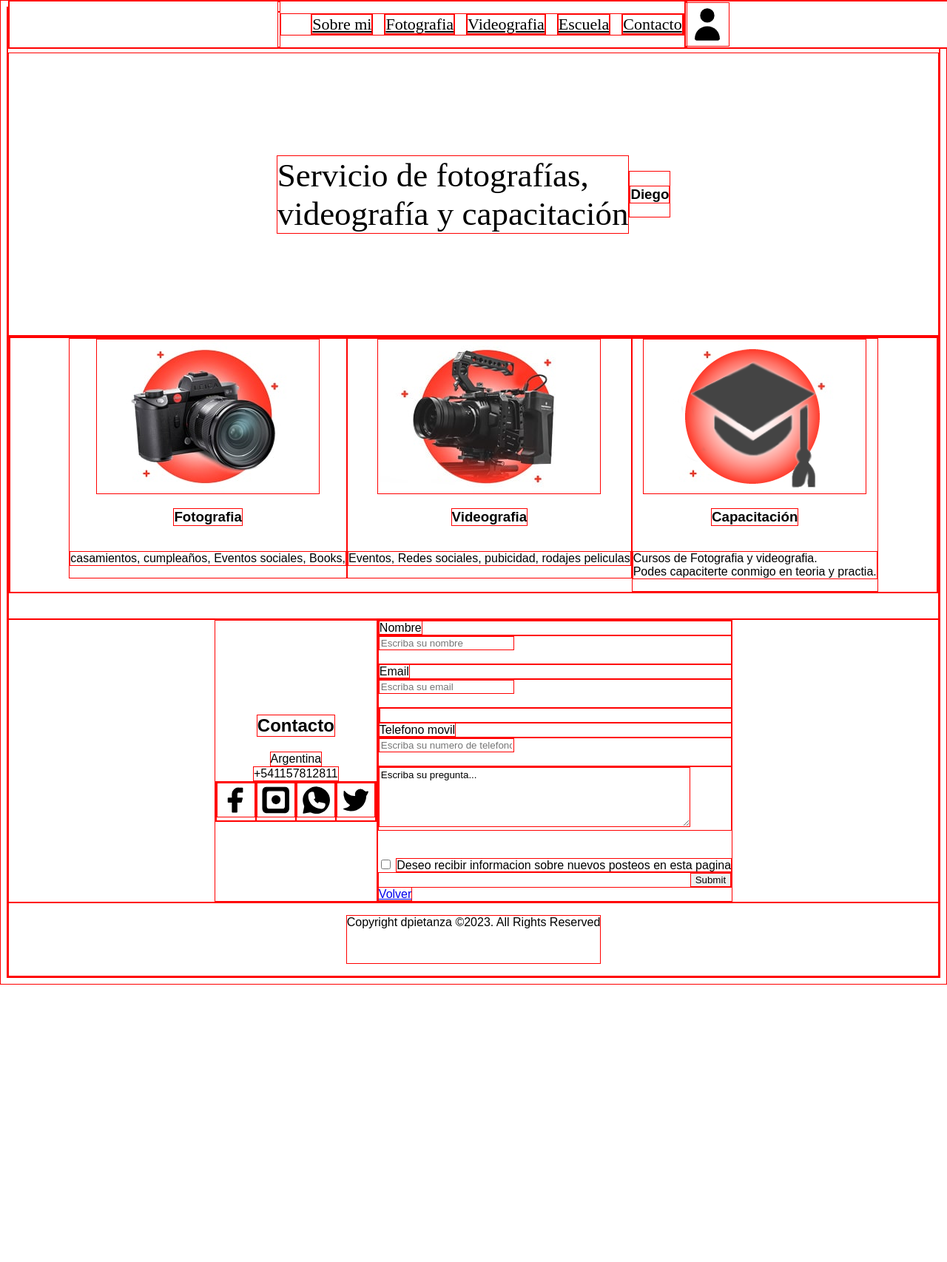
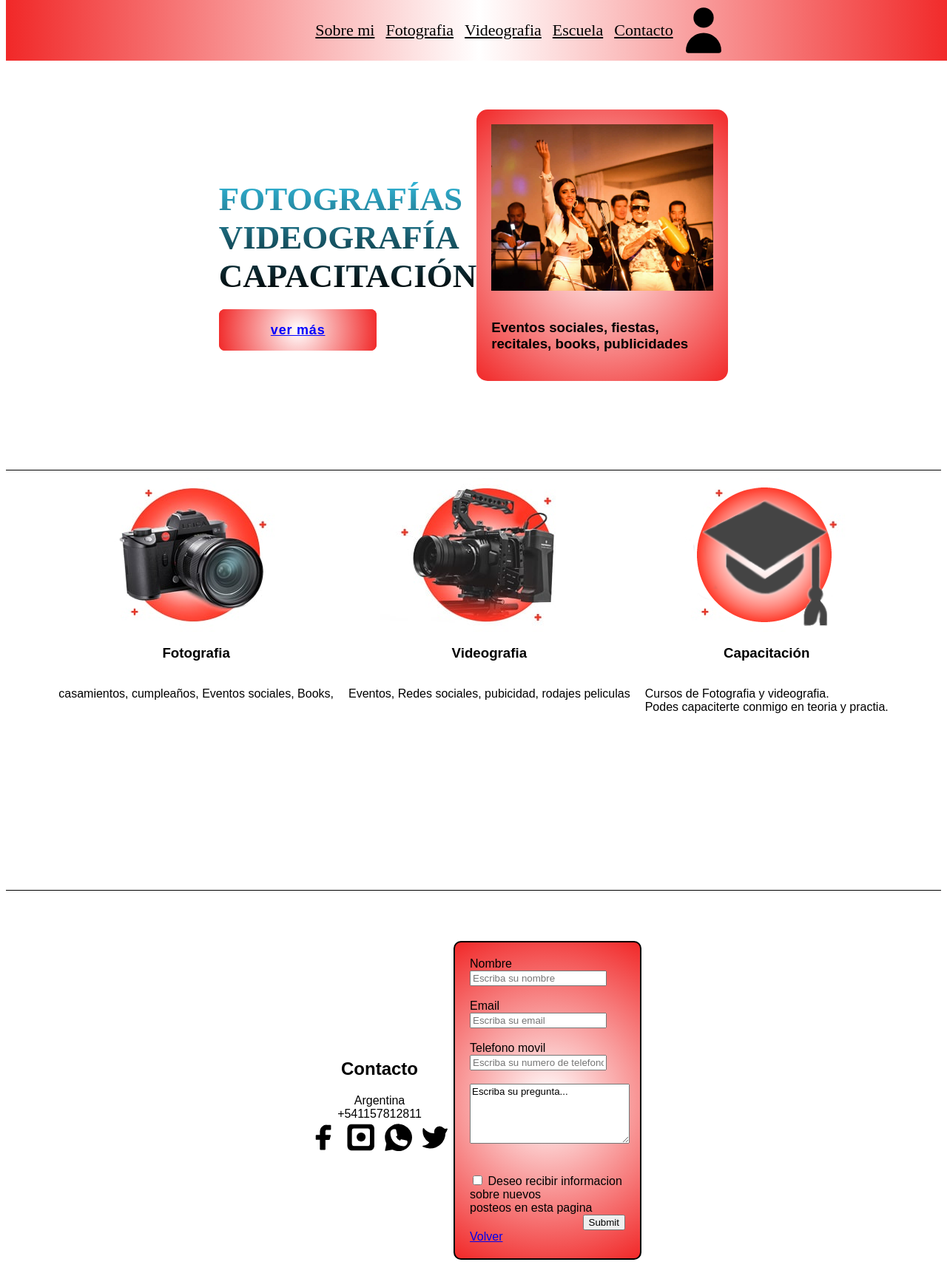
Before and after one commit to DiegoPietanza/TP_integrador, a plain HTML site: page index.html in a window 1280 px wide. Shown: the top 1706 px of the page at 74% size. Before the commit the page ends 1331 px from the top, so only its background shows below. Drawn offline with Linux system fonts and the light colour scheme.

Commit message:
actualizacion 2.0 subida inetgrador

```diff
--- a/estilos.css
+++ b/estilos.css
@@ -30,17 +30,31 @@
 
 }
 * {
-    border: 1px solid rgb(255, 0, 0);
+    /*border: 1px solid rgb(255, 0, 0);*/
     font-family: 'Adobe Gothic Std B', Arial, Helvetica, sans-serif;
     list-style-type: none;
 
 }
 
-.titulopag {
+.titulopag h1 {
     color: var(--text-color-titulo);
-    font-family: 'Adobe Gothic Std B';
+    font-family: "Bodoni MT Black" ,'Adobe Gothic Std B';
     font-size: 45px;
-    :
+    background: linear-gradient(to top, #000000, #32b8da);
+    background-clip: text;
+    color: transparent;
+    -webkit-background-clip: text;
+    }
+
+.titulopag a {
+    color: blue;
+    background: rgb(255,255,255);
+    background: radial-gradient(circle, rgba(255,255,255,1) 0%, rgba(241,40,40,1) 100%);
+    width: 138px;
+    padding: 8px 0px;
+    border-radius: 10px;
+    font-size: 18px;
+    text-align: center;
 
 }
 .nav {
@@ -49,7 +63,10 @@
         position:fixed;
         top:0;
         width:100%;
-        background-color: var(--nav-fondo);
+        height: 82px;
+        background: rgb(241,40,40);
+        background: linear-gradient(90deg, rgba(241,40,40,1) 0%, rgba(255,255,255,1) 50%, rgba(241,40,40,1) 100%);
+        /*background-color: var(--nav-fondo);*/
 
 }
 nav:hover {
@@ -64,6 +81,10 @@ body {
 }
 .producto {
     grid-area: producto;
+    display: flex;
+    flex-direction: row;
+    padding-bottom: 120px;
+    padding-top: 80px;
 
 }
 
@@ -74,6 +95,10 @@ body {
 
 .contacto {
     grid-area: contacto;
+    display: flex;
+    justify-content: center;
+    align-items: center;
+    border-top: solid 1px #000000;
 
 }
 
@@ -81,6 +106,7 @@ body {
     grid-area: footer;
     display: flex;
     justify-content: center;
+    align-items: end;
 
 }
 .nav_menu {
@@ -93,6 +119,7 @@ body {
     display: flex;
     align-items: center;
     gap: 15px;
+
 
 
 }
@@ -116,6 +143,8 @@ body {
     flex-direction: column;
     align-items: center;
     justify-content: center;
+
+    padding: 10px;
 }
 .contacto{
     display: flex;
@@ -149,6 +178,9 @@ body {
 }
 .pers-list{
     position: absolute;
+    border: solid #000000;
+    background: rgb(255,255,255);
+    background: radial-gradient(circle, rgba(255,255,255,1) 0%, rgba(241,40,40,1) 100%);
     top: 65px;
     left: 5%;
     right: 5%;
@@ -161,17 +193,19 @@ body {
     gap: 25px;
     z-index: 2;
     display: none;
+
 }
 
 #pers-toggle:checked  + .pers-list {
     display: flex;
     justify-content: center;
-    align-items: center;
+
     }
 .producto {
     display: flex;
     justify-content: center;
     align-items: center;
+    border-bottom: solid 1px black;
 
 
 }
@@ -196,3 +230,48 @@ body {
     display: flex;
     justify-content: end;
 }
+.hero-card {
+    width: 300px;
+    background: rgb(255,255,255);
+    background: radial-gradient(circle, rgba(255,255,255,1) 0%, rgba(241,40,40,1) 100%);
+
+    padding: 20px;
+    border-radius: 15px;
+    display: flex;
+    flex-direction: column;
+    justify-content: center;
+    gap: 20px;
+
+}
+.pedircontacto_ {
+
+
+
+
+}
+.pedircontacto_ {
+
+    border: solid 2px;
+    border-radius: 10px;
+    padding: 20px;
+    width: 210px;
+    background: rgb(255,255,255);
+    background: radial-gradient(circle, rgba(255,255,255,1) 0%, rgba(241,40,40,1) 100%);
+    justify-content: center;
+
+}
+.pedircontacto_ textarea {
+    width:100%;
+    word-wrap: break-word;
+
+}
+
+.titulopag .elemento-button {
+    font-family: "Mulish", Sans-serif;
+    font-size: 18px;
+    font-weight: 700;
+    letter-spacing: 0.8px;
+    background-color: #F43627;
+    border-radius: 8px 8px 8px 8px;
+    padding: 18px 70px 18px 70px;
+}
--- a/index.html
+++ b/index.html
@@ -36,15 +36,22 @@
 
         </div>
         <div class="producto">
-            <div class="titulopag">Servicio de fotografías,<br> videografía y capacitación
+            <div class="titulopag">
+                <h1>FOTOGRAFÍAS<br> VIDEOGRAFÍA <br> CAPACITACIÓN  </h1>
+                <a href="" class="elemento-button">ver más</a>
+
+
+            </div><br> <br>
+            <div class="hero-card">
+                   <img src="./img/galeria/secciones/foto4.jpg" alt="mancuerna">
+                        <div class="hero-card-info">
+                         <!-- contenedor 1-->
+                            <div class="hero-card-top">
+                                <h3>Eventos sociales, fiestas, recitales, books, publicidades</h3>
+                            </div>
+                        </div>
             </div>
 
-               <!-- contenedor 1-->
-                    <div class="hero-card">
-
-                        <h3>Diego</h3>
-                    </div>
-            </div>
 
         </div>
 
@@ -94,6 +101,7 @@
                 </div>
 
                     <form class="pedircontacto" action="a_pedircontacto">
+                        <div class="pedircontacto_">
                             <div><label for="nom">Nombre</label></div>
                             <div><input type="text" id="nom" placeholder="Escriba su nombre"><br><br></div>
                             <div><label for="mail">Email</label></div>
@@ -104,20 +112,19 @@
                             <div><textarea name="textarea" rows="5" cols="50">Escriba su pregunta...</textarea></div>
                             <br> <br>
                             <input type="checkbox" id="chek1">
-                        <label for="chek1">Deseo recibir informacion sobre nuevos posteos en esta pagina</label>
+                            <label for="chek1">Deseo recibir informacion sobre nuevos <br>posteos en esta pagina</label>
                             <br>
                             <div class="enviar">
                                 <input type="submit"><br>
                             </div>
-                        <a href="index.html">Volver</a>
+                            <a href="index.html" >Volver</a>
+                        </div>
                     </form>
 
         </div>
 
         <div class="footer">
-
             <p> Copyright dpietanza ©2023. All Rights Reserved </p>
-
         </div>
     </section>
 </body>
--- a/paginas/estilos_crear.css
+++ b/paginas/estilos_crear.css
@@ -31,6 +31,8 @@ align-items: center;
     border-radius: 10px;
     padding: 20px;
     width: 210px;
+    background: rgb(255,255,255);
+    background: radial-gradient(circle, rgba(255,255,255,1) 0%, rgba(241,40,40,1) 100%);
 }
 .boton {
     display: flex;
--- a/paginas/estilos_ingresar.css
+++ b/paginas/estilos_ingresar.css
@@ -32,6 +32,8 @@ body {
     border-radius: 10px;
     padding: 20px;
     width: 210px;
+    background: rgb(255,255,255);
+    background: radial-gradient(circle, rgba(255,255,255,1) 0%, rgba(241,40,40,1) 100%);
 }
 
 .boton {
--- a/paginas/galeria_estilo.css
+++ b/paginas/galeria_estilo.css
@@ -45,7 +45,7 @@ img:first-child {
 	grid-row: 1 / 3;
   }
 
-  img:nth-child(6) {
-	grid-column: 2 / 4;
-	grid-row: 3 / 5;
+  img:nth-child(2) {
+	grid-column: 3 / 5;
+	grid-row: 2 / 4;
   }
--- a/queris.css
+++ b/queris.css
@@ -13,7 +13,10 @@
         justify-content: center;
         align-items: center;
      }
+     .producto {
+        flex-direction: column;
 
+    }
 }
 /* celus */
 
@@ -26,8 +29,10 @@
         right: 5%;
         width: 80%;
         flex-direction: column;
-        /* background-color: rgba(21,0,179,1);
-        border: 2px solid rgb(94, 220, 252); */
+        border: solid #000000;
+        background: rgb(255,255,255);
+        background: radial-gradient(circle, rgba(255,255,255,1) 0%, rgba(241,40,40,1) 100%);
+
         border-top: none;
         border-radius: 0px 0px 15px 15px;
         align-items: center;
```
Also changed, not shown: paginas/galeria.html (+6 -8 lines), 6 other files. Lines whose indentation alone changed are shown as unchanged.
